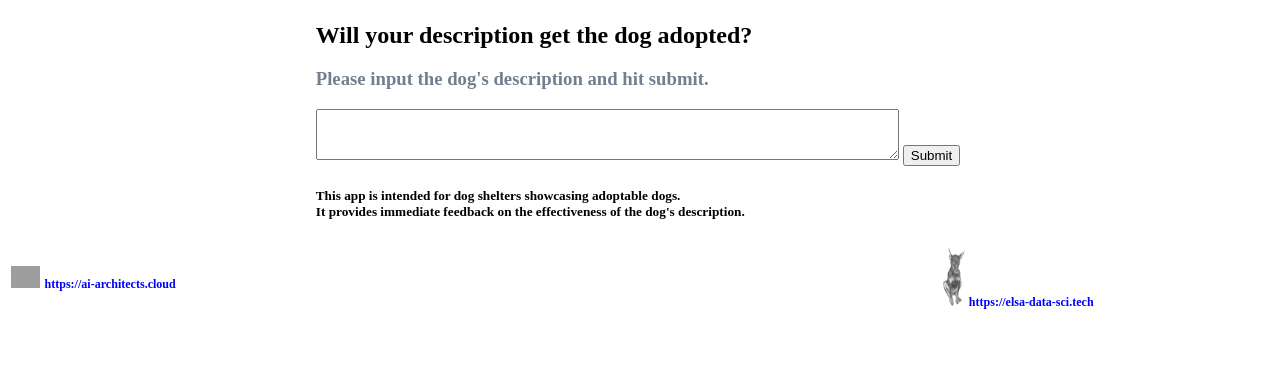
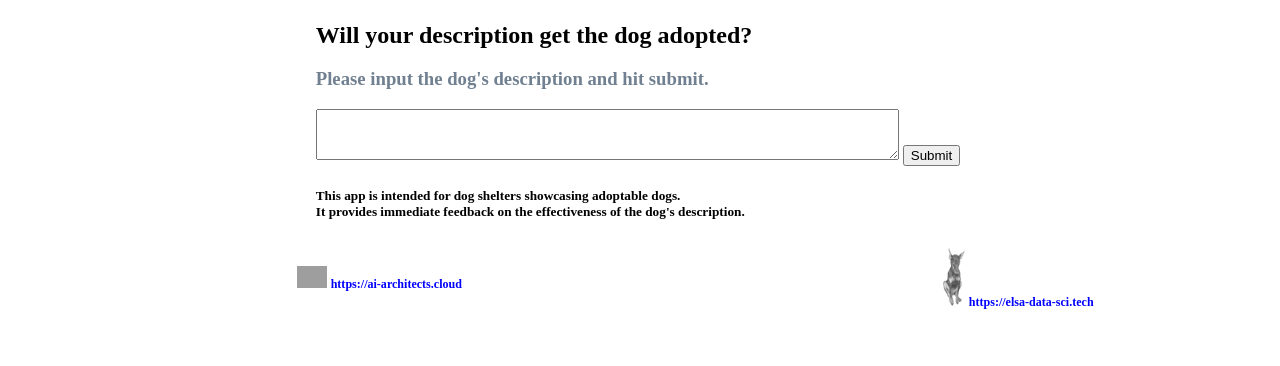
Before and after one commit to elsaVelazquez/faster-pet-adoption-app, a Flask app: page / in a window 1280 px wide. Shown: the part 263-629 px from the top of the page. Run offline with Flask 2, Linux system fonts and the light colour scheme; parts of the project's set-up code (start-up, migrations or seed data) failed here and were passed over; some libraries are stand-ins or nearby versions; grey boxes are pictures that could not be loaded.

Commit message:
chore: update logo png for submit.html

```diff
--- a/app/templates/about.html
+++ b/app/templates/about.html
@@ -621,7 +621,7 @@ on writing solid text descriptions of the dog over pouring resources into photos
   <table style="width: 90%; margin: auto;">
       <tbody>
           <tr>
-              <td style="text-align: left;">
+              <td style="text-align: center;">
                   <img style="width: 4%;" src="static/img/ai-architects-logo.gif" >
                   <a href="https://ai-architects.cloud/" target="_blank"><h6 style="color:blue;display:inline;">https://ai-architects.cloud</h6></a>
               </td>
--- a/app/templates/contact.html
+++ b/app/templates/contact.html
@@ -306,7 +306,7 @@ A:hover { COLOR: #e9e9f5; TEXT-DECORATION: underline; font-weight: normal }
   <table style="width: 90%; margin: auto;">
       <tbody>
           <tr>
-              <td style="text-align: left;">
+              <td style="text-align: center;">
                   <img style="width: 4%;" src="static/img/ai-architects-logo.gif" >
                   <a href="https://ai-architects.cloud/" target="_blank"><h6 style="color:blue;display:inline;">https://ai-architects.cloud</h6></a>
               </td>
--- a/app/templates/predict.html
+++ b/app/templates/predict.html
@@ -313,7 +313,7 @@
   <table style="width: 90%; margin: auto;">
       <tbody>
           <tr>
-              <td style="text-align: left;">
+              <td style="text-align: center;">
                   <img style="width: 4%;" src="static/img/ai-architects-logo.gif" >
                   <a href="https://ai-architects.cloud/" target="_blank"><h6 style="color:blue;display:inline;">https://ai-architects.cloud</h6></a>
               </td>
--- a/app/templates/submit.html
+++ b/app/templates/submit.html
@@ -240,8 +240,8 @@ A:hover { COLOR: #e9f5f2; TEXT-DECORATION: underline; font-weight: normal }
         <table style="width: 100%; margin: auto;">
             <tbody>
                 <tr>
-                    <td style="text-align: left;">
-                        <img width="4%" height="4%" src="static/img/logos/ai-architects-logo.png" >
+                    <td style="text-align: center;">
+                        <img width="4%" height="4%" src="static/img/ai-architects-logo.png" >
                         <a href="https://ai-architects.cloud/"><h6 style="color:blue;display:inline;">https://ai-architects.cloud</h6></a>
                     </td>
                     <td style="text-align: center;">
```
